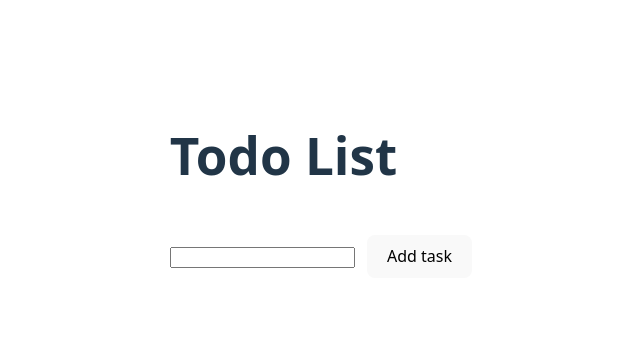
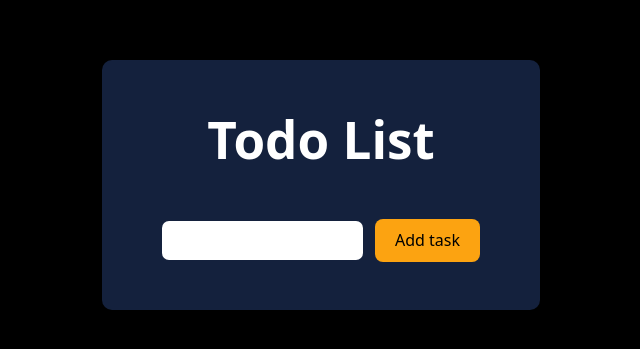
Before and after one commit to SanjilaGangaju/ReactSeries, a React (Vite) app: page / in a window 1280 px wide. Shown: the part 215-564 px from the top of the page, without its empty margins (319-959 px from the left). Built offline with nearby package versions, Linux system fonts and the light colour scheme.

Commit message:
add styling to the todo

```diff
--- a/src/projects/Todo/Todo.css
+++ b/src/projects/Todo/Todo.css
@@ -1,4 +1,44 @@
+body{
+    background-color: #000000;
+}
+h1{
+    color: white;
+}
+.todo-container{
+    background-color: #14213d;
+    display: flex;
+    flex-direction: column;
+    align-items: center;
+    padding: 0 60px;
+    border-radius: 10px;
+    -webkit-border-radius: 10px;
+    -moz-border-radius: 10px;
+    -ms-border-radius: 10px;
+    -o-border-radius: 10px;
+}
+.todo-button{
+    background-color: #FCA311;
+    display: flex;
+    justify-content: center;
+    align-items: center;
+}
+.todo-input{
+    padding: 12px;
+    border: none;
+    outline: none;
+    border-radius: 7px;
+    -webkit-border-radius: 7px;
+    -moz-border-radius: 7px;
+    -ms-border-radius: 7px;
+    -o-border-radius: 7px;
+
+
+    &:focus{
+        border: 2px solid #FCA311;
+    }
+}
 .form {
+
     & form {
         display: flex;
         align-items: center;
@@ -6,3 +46,48 @@
         gap: 12px;
     }
 }
+.myUnOrdList{
+    display: flex;
+    align-items: center;
+    justify-content: center;
+
+    width: 100%;
+}
+ul{
+    width: 100%;
+
+    padding: 8px 10px;
+
+}
+.todo-item{
+    width: 100%;
+    margin-bottom: 17px;
+    border-radius: 12px;
+    background-color: #E5E5E5;
+    list-style: none;
+    text-transform: capitalize;
+    font-size: 17.5px;
+    color: black;
+    font-weight: 600;
+    display: grid;
+    grid-template-columns: 2fr 1fr 1fr;
+    align-items: center;
+    text-align: center;
+    -webkit-border-radius: 12px;
+    -moz-border-radius: 12px;
+    -ms-border-radius: 12px;
+    -o-border-radius: 12px;
+}
+.check-btn{
+    border: none;
+    font-size: 20px;
+    background-color: transparent;
+    color: #606C38;
+
+
+}
+.delete-btn{
+    color: #780000;
+    font-size: 20px;
+    background-color: transparent;
+}
--- a/src/projects/Todo/todo.jsx
+++ b/src/projects/Todo/todo.jsx
@@ -41,7 +41,7 @@ export const Todo = ()=>{
                 </form>
 
             </section>
-            <section clasName="myUnOrdList">
+            <section className="myUnOrdList">
                 <ul>
                     {
                         task.map((currTask, index)=>{
```
